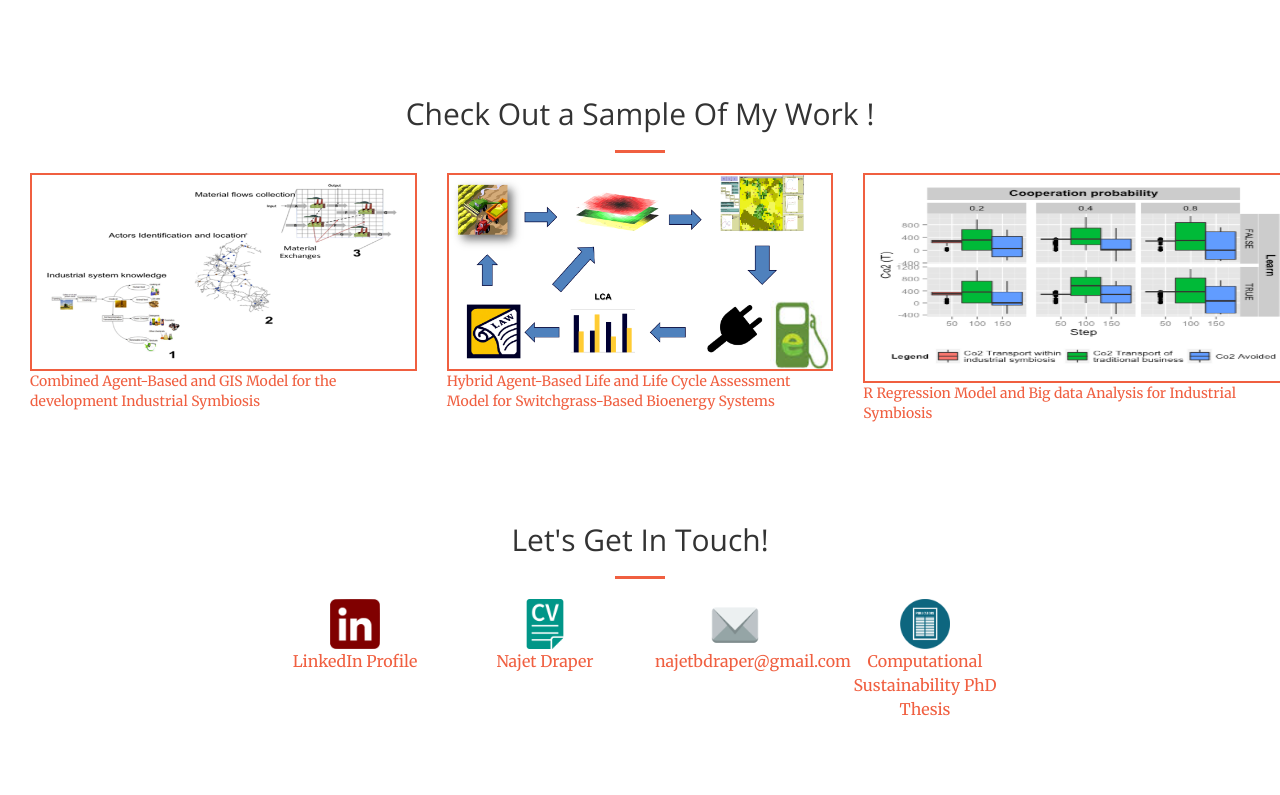
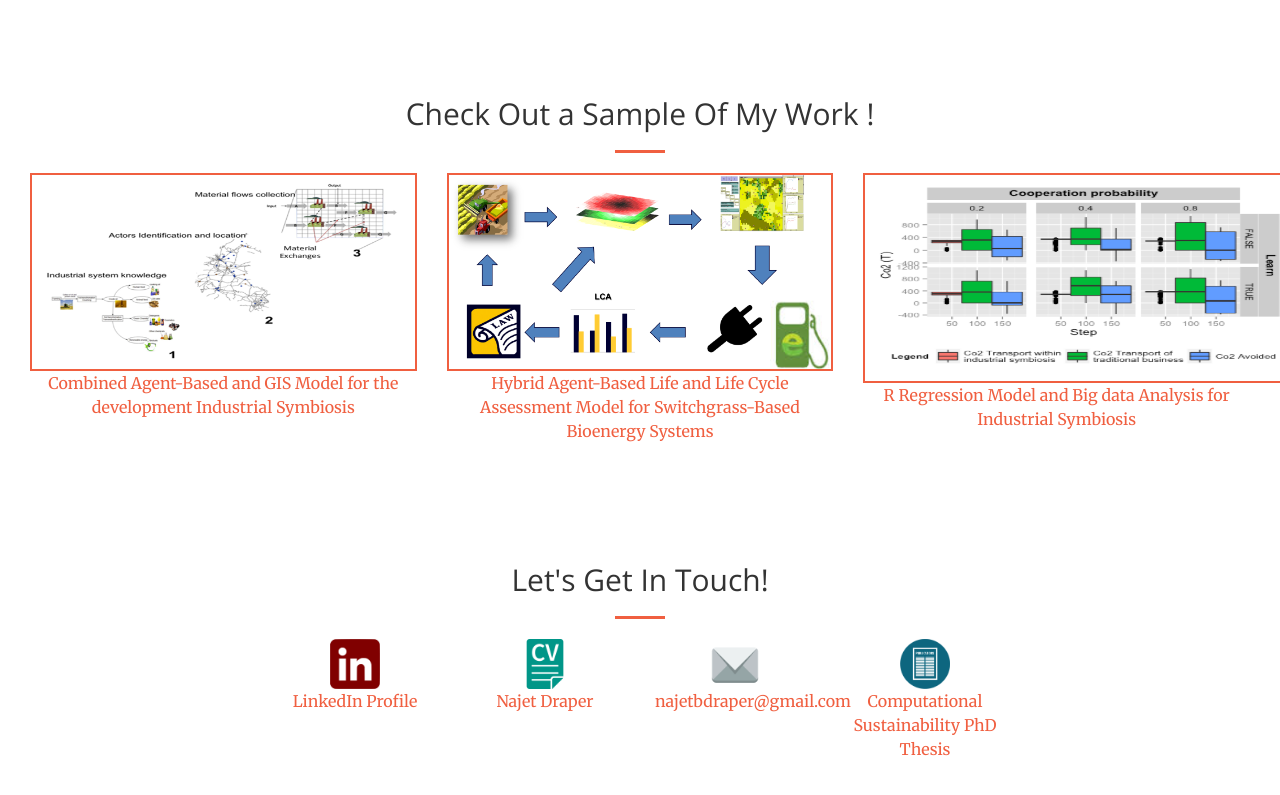
Before and after one commit to Najet101/Najet101.github.io, a website: page index.html in a window 1280 px wide. Shown: the part 1765-2560 px from the top of the page. Drawn offline with nearby package versions, Linux system fonts and the light colour scheme.

Commit message:
centered

```diff
--- a/index.html
+++ b/index.html
@@ -182,7 +182,7 @@ I primarily use R, Python and Neltlogo.
                         <div>
                             <div >
                                 <div >
-                                    Combined Agent-Based and GIS Model for the development Industrial Symbiosis
+                                    <p align="center">Combined Agent-Based and GIS Model for the development Industrial Symbiosis</p>
                                 </div>
 
                             </div>
@@ -196,7 +196,7 @@ I primarily use R, Python and Neltlogo.
                         <div >
                             <div>
                                 <div>
-                                    Hybrid Agent-Based Life  and Life Cycle Assessment Model  for Switchgrass-Based Bioenergy Systems
+                                    <p align="center">Hybrid Agent-Based Life  and Life Cycle Assessment Model  for Switchgrass-Based Bioenergy Systems </p>
                                 </div>
 
                             </div>
@@ -210,7 +210,7 @@ I primarily use R, Python and Neltlogo.
                         <div>
                             <div >
                                 <div>
-                                    R Regression Model and Big data Analysis for Industrial Symbiosis
+                                    <p align="center">R Regression Model and Big data Analysis for Industrial Symbiosis</p>
                                 </div>
 
                             </div>
```
